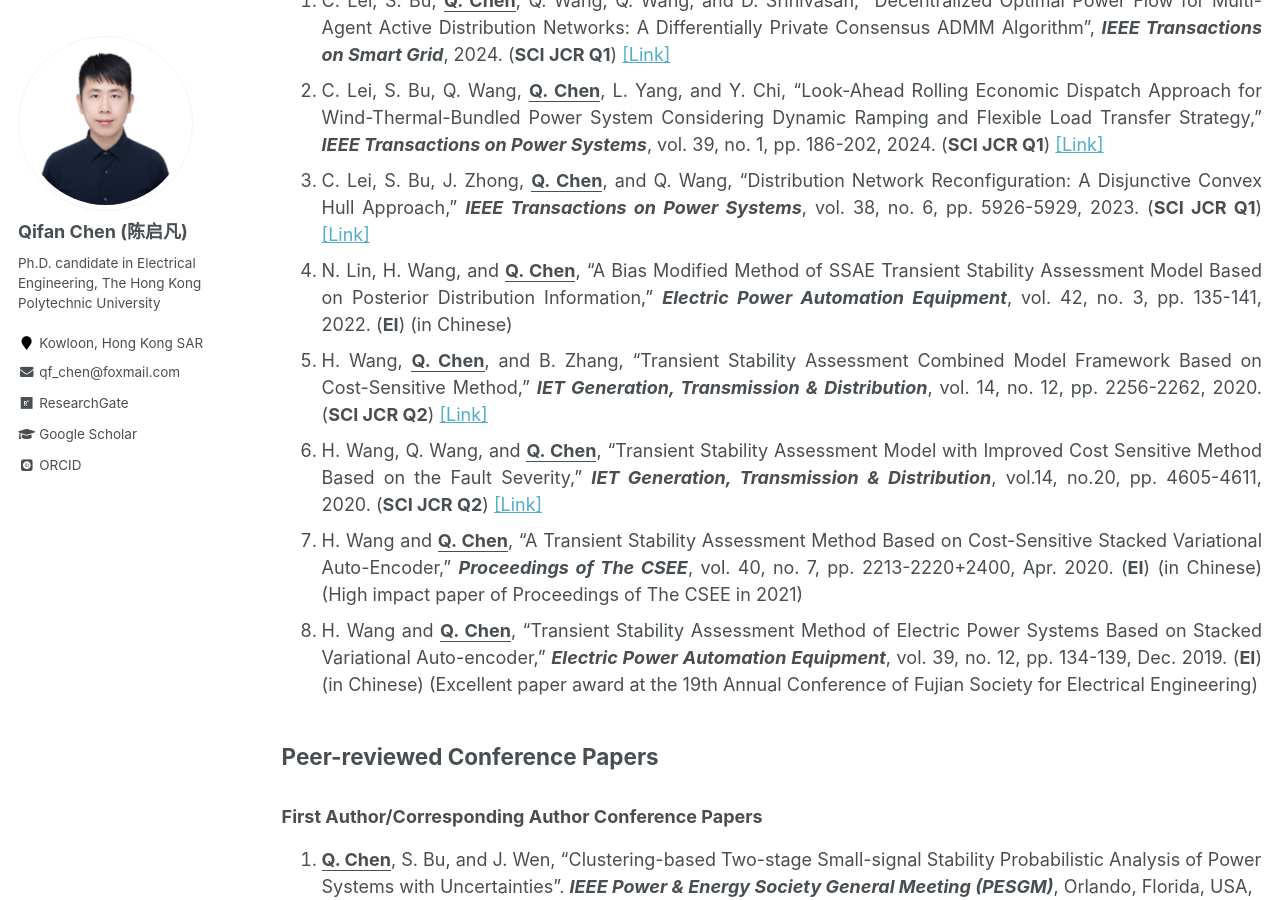
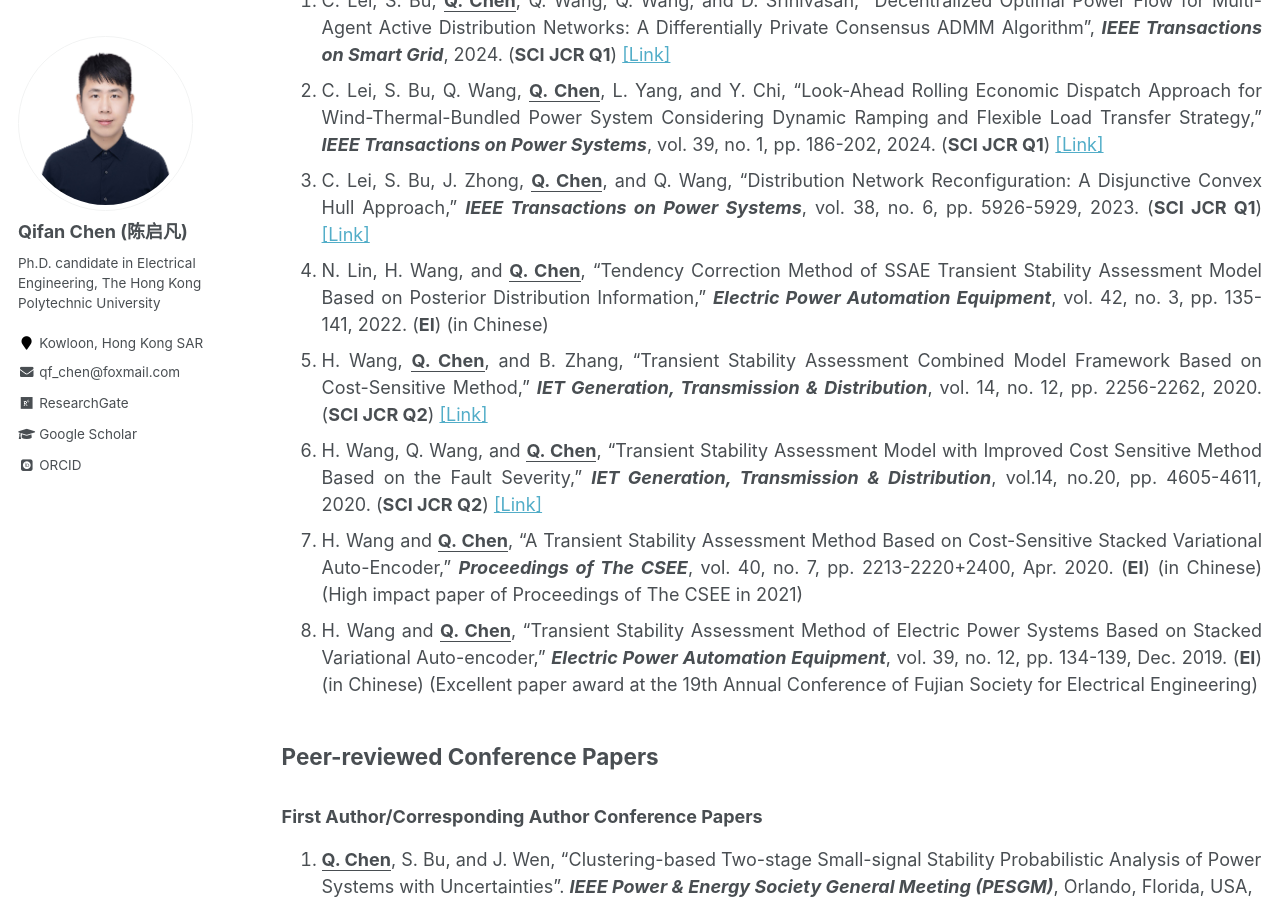
Before and after one commit to ChQf/ChQf.github.io, a Jekyll site: the page built from _pages/publications.md, in a window 1280 px wide and 900 px high, scrolled down 1156 px. Built offline with Jekyll 4.4.1, drawn with Linux system fonts in a browser that asks for light colours; some web fonts are replaced.

Commit message:
Update publications.md

```diff
--- a/_pages/publications.md
+++ b/_pages/publications.md
@@ -21,7 +21,7 @@ author_profile: true
 1. C. Lei, S. Bu, **<u>Q. Chen</u>**, Q. Wang, Q. Wang, and D. Srinivasan, “Decentralized Optimal Power Flow for Multi-Agent Active Distribution Networks: A Differentially Private Consensus ADMM Algorithm”, ***IEEE Transactions on Smart Grid***, 2024. (**SCI JCR Q1**) [[Link]](https://ieeexplore.ieee.org/document/10659236){:target="_blank"}<br>
 2. C. Lei, S. Bu, Q. Wang, **<u>Q. Chen</u>**, L. Yang, and Y. Chi, “Look-Ahead Rolling Economic Dispatch Approach for Wind-Thermal-Bundled Power System Considering Dynamic Ramping and Flexible Load Transfer Strategy,” ***IEEE Transactions on Power Systems***, vol. 39, no. 1, pp. 186-202, 2024. (**SCI JCR Q1**) [[Link]](https://ieeexplore.ieee.org/document/10026349){:target="_blank"}<br>
 3. C. Lei, S. Bu, J. Zhong, **<u>Q. Chen</u>**, and Q. Wang, “Distribution Network Reconfiguration: A Disjunctive Convex Hull Approach,” ***IEEE Transactions on Power Systems***, vol. 38, no. 6, pp. 5926-5929, 2023. (**SCI JCR Q1**) [[Link]](https://ieeexplore.ieee.org/document/10214389){:target="_blank"}<br>
-4. N. Lin, H. Wang, and **<u>Q. Chen</u>**, "A Bias Modified Method of SSAE Transient Stability Assessment Model Based on Posterior Distribution Information," ***Electric Power Automation Equipment***, vol. 42, no. 3, pp. 135-141, 2022. (**EI**) (in Chinese)<br>
+4. N. Lin, H. Wang, and **<u>Q. Chen</u>**, "Tendency Correction Method of SSAE Transient Stability Assessment Model Based on Posterior Distribution Information," ***Electric Power Automation Equipment***, vol. 42, no. 3, pp. 135-141, 2022. (**EI**) (in Chinese)<br>
 5. H. Wang, **<u>Q. Chen</u>**, and B. Zhang, "Transient Stability Assessment Combined Model Framework Based on Cost-Sensitive Method," ***IET Generation, Transmission & Distribution***, vol. 14, no. 12, pp. 2256-2262, 2020. (**SCI JCR Q2**) [[Link]](https://doi.org/10.1049/iet-gtd.2019.1562){:target="_blank"}<br>
 6. H. Wang, Q. Wang, and **<u>Q. Chen</u>**, "Transient Stability Assessment Model with Improved Cost Sensitive Method Based on the Fault Severity," ***IET Generation, Transmission & Distribution***, vol.14, no.20, pp. 4605-4611, 2020. (**SCI JCR Q2**) [[Link]](https://doi.org/10.1049/iet-gtd.2020.0967){:target="_blank"}<br>
 7. H. Wang and **<u>Q. Chen</u>**, "A Transient Stability Assessment Method Based on Cost-Sensitive Stacked Variational Auto-Encoder," ***Proceedings of The CSEE***, vol. 40, no. 7, pp. 2213-2220+2400, Apr. 2020. (**EI**) (in Chinese) (High impact paper of Proceedings of The CSEE in 2021)<br>
```
